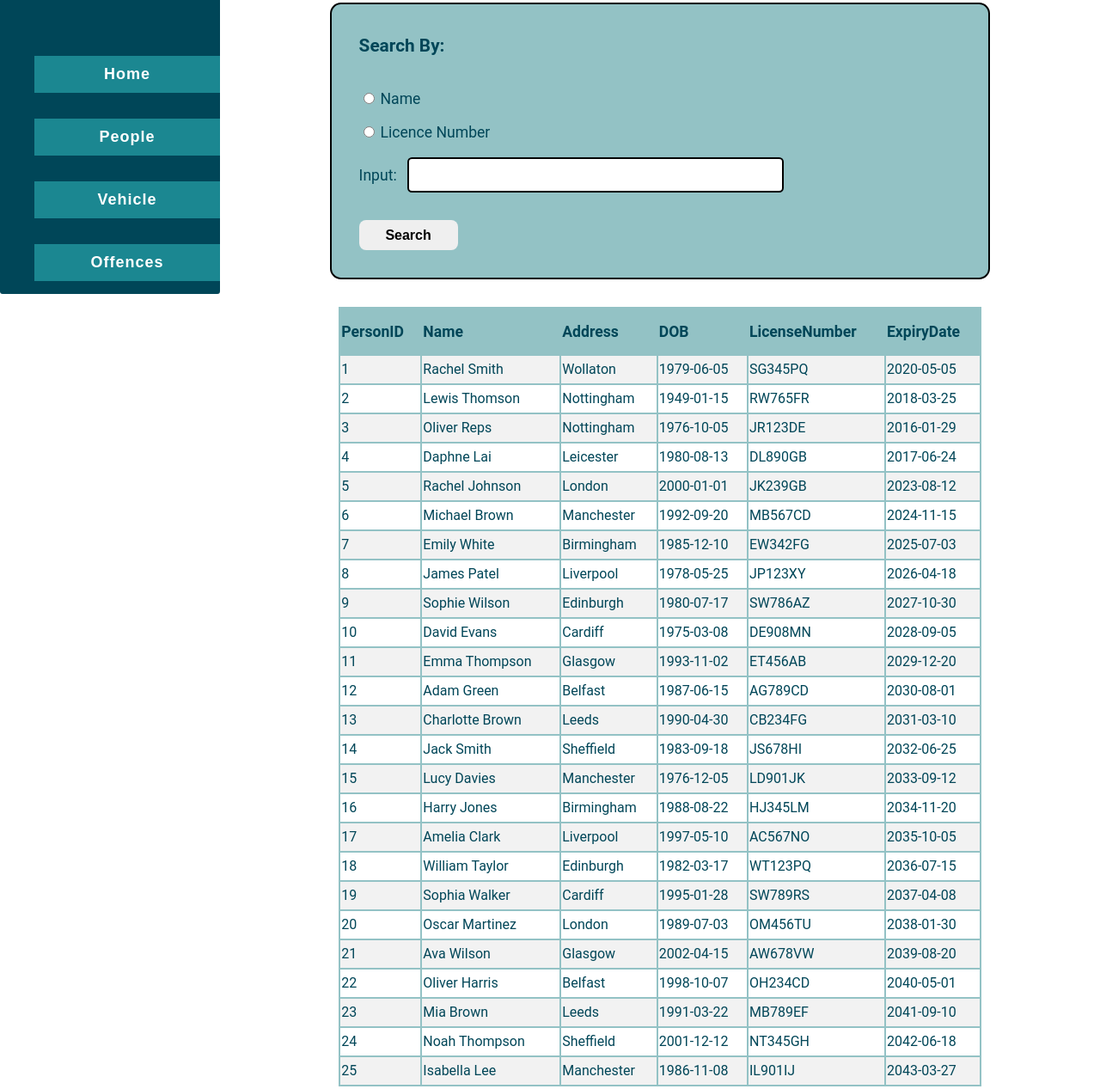
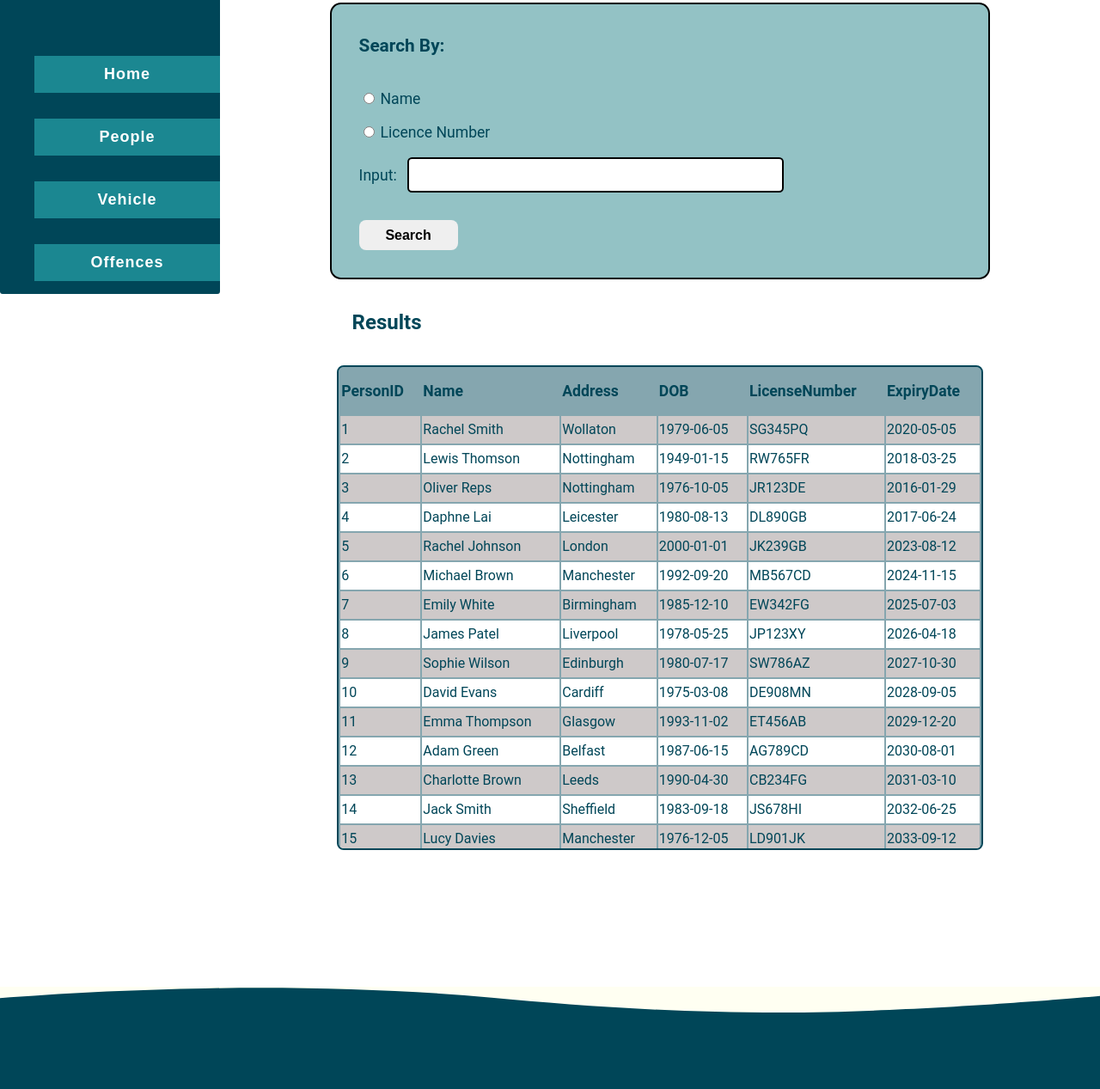
Before and after one commit to Extremedose/COMP1004CW2, a plain HTML site: page people.html in a window 1280 px wide. Shown: the part 218-1485 px from the top of the page at 86% size. Drawn offline with Linux system fonts and the light colour scheme.

Commit message:
updated people

```diff
--- a/people.html
+++ b/people.html
@@ -53,7 +53,11 @@
 
                 </form>
             </div>
+            <div class="title-for-table-result">
+                <span><h2>Results</h2></span>
+            </div>
             <div class="table-to-display">
+                <div class="table">
                     <table id="people_table">
                         <thead>
                             <tr>
@@ -69,6 +73,8 @@
                         </tbody>
                     </table>
                 </div>
+            </div>
+
         </div>
 
 
--- a/style.css
+++ b/style.css
@@ -122,31 +122,47 @@ nav>ul>li>a>button:hover{
     transition: 0.18s ease-in;
 }
 .light-grey-row {
-    background-color: #f2f2f2;
+    background-color: #cec9c9;
 }
 .white-row {
     background-color: #ffffff;
+}
+.title-for-table-result{
+    display: flex;
+    justify-content: center;
+    align-items: center;
+    padding-top: 1em;
+    padding-bottom: 1em;
+}
+.title-for-table-result>span{
+    width: 70%;
 }
 .table-to-display{
     display: flex;
     justify-content: center;
     align-items: center;
-    padding: 2em 0 5em 0;
+    padding-bottom: 10em;
 }
-.table-to-display>table{
+.table-to-display>.table{
+    background-color: #0046587a;
     width: 73%;
-    background-color: #4b999e98;
-    text-align: left;
+    border: 2px solid;
+    border-radius: 0.5em;
+    max-height: 35em;
+    overflow-y: auto;
 }
-.table-to-display>table>thead>tr{
+.table-to-display>.table>table{
+    width: 100%;
+}
+.table>table>thead>tr{
     height: 3em;
     font-size: 1.1em;
     font-weight: 700;
+    text-align: left;
 }
-.table-to-display>table>tbody>tr{
+.table>table>tbody>tr{
     height: 2em;
 }
-
 
 
 
```
Lines whose indentation alone changed are shown as unchanged.
